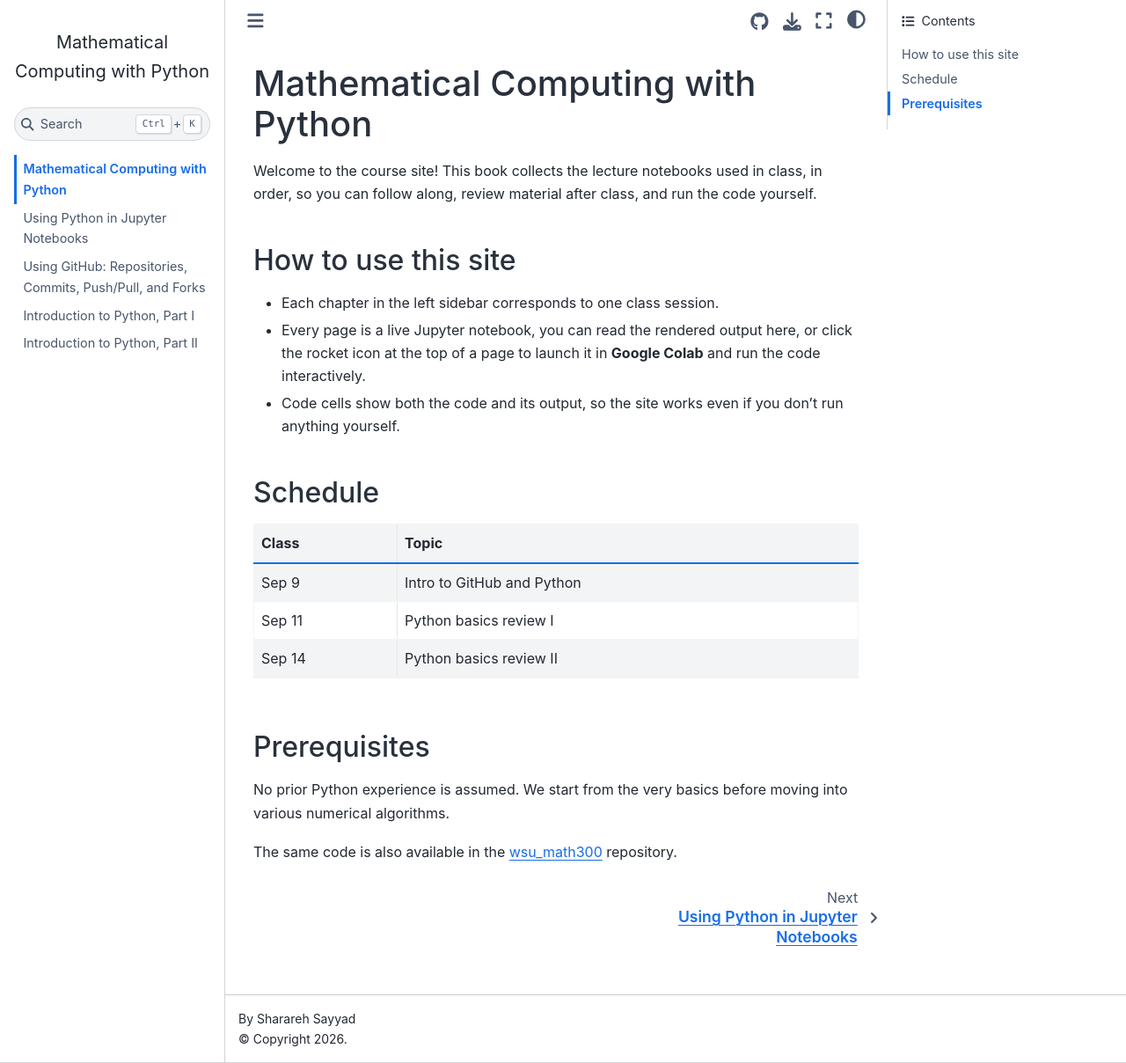
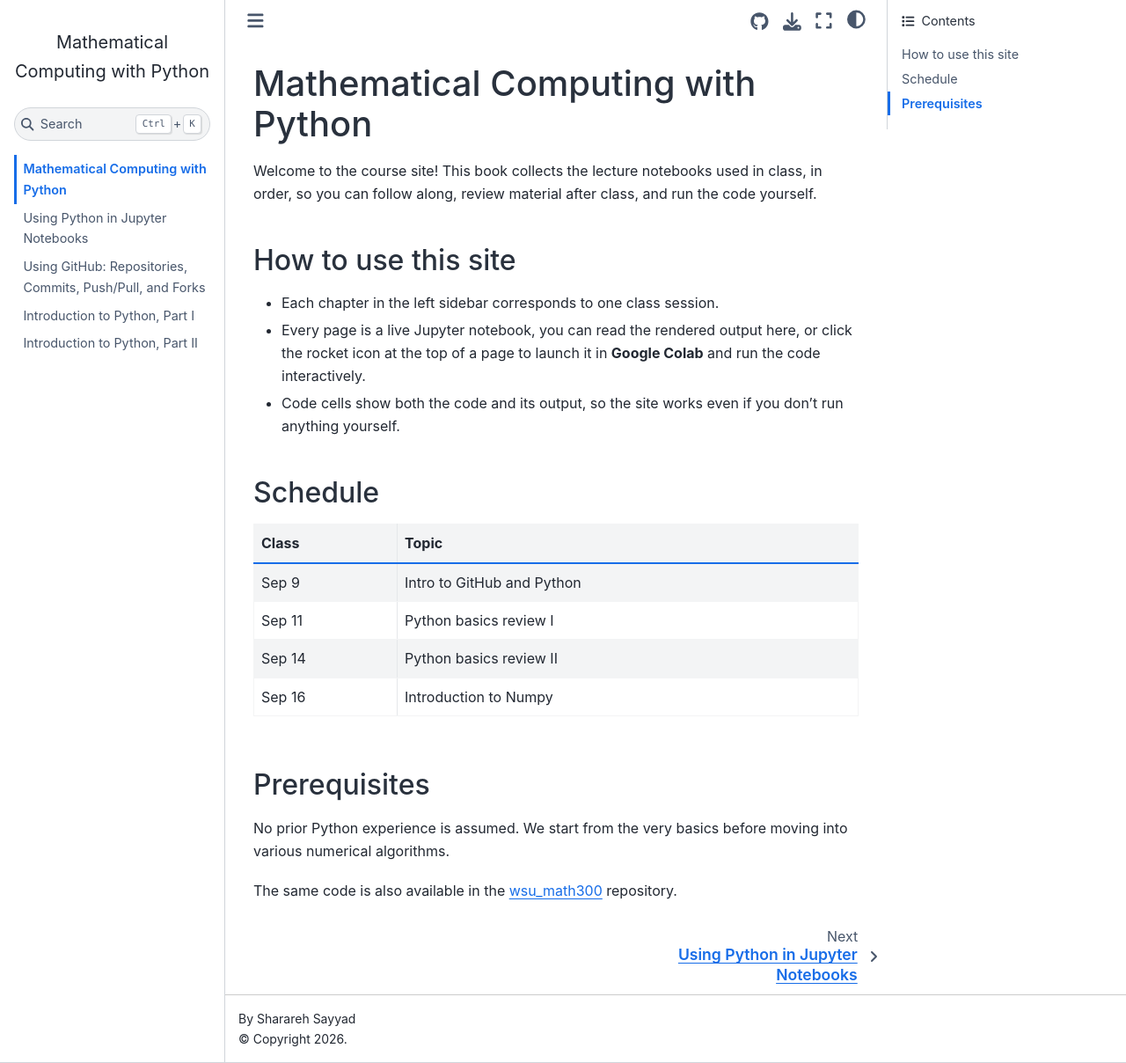
Before and after one commit to say-yas/mathematical_computing_with_python, a Jupyter Book: the page built from book/intro.md, in a window 1280 px wide and 1208 px high. Shown: the whole window at 88% size. Built offline with Jupyter Book 1.0.4 settings and Sphinx 7.4.7 and the Sphinx Book theme 1.1.4, drawn with Linux system fonts in a browser that asks for light colours.

Commit message:
updated intro

```diff
--- a/book/intro.md
+++ b/book/intro.md
@@ -20,6 +20,7 @@ run the code yourself.
 | Sep 9 | Intro to GitHub and Python |
 | Sep 11 | Python basics review I |
 | Sep 14 | Python basics review II |
+| Sep 16 | Introduction to Numpy |
 
 ## Prerequisites
 
```
